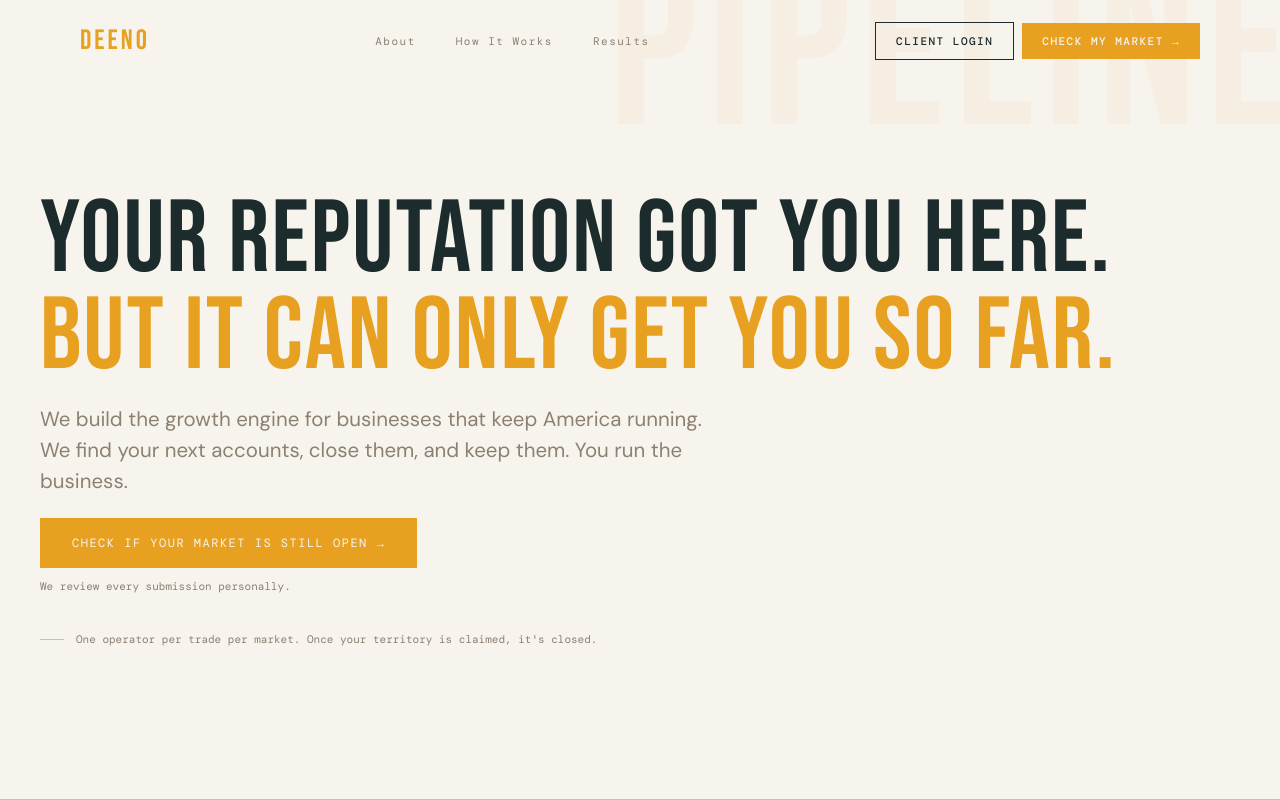
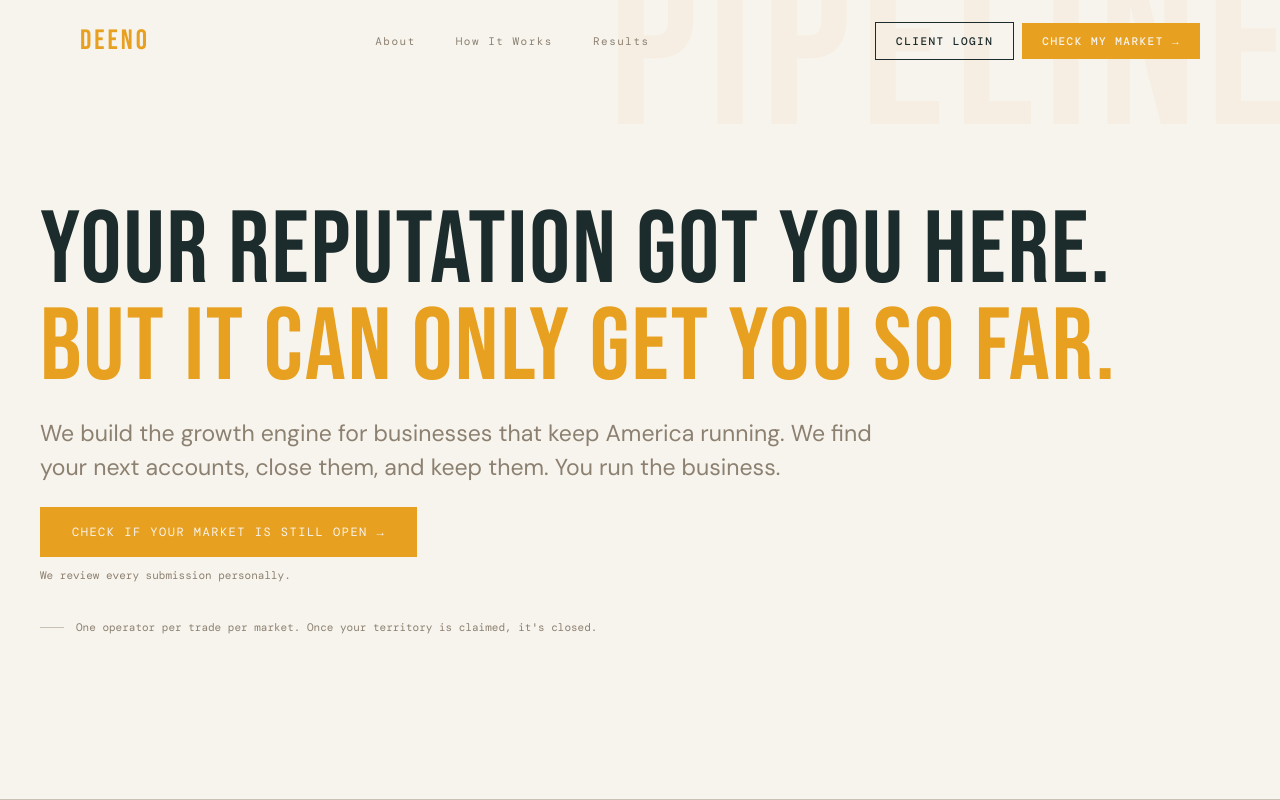
Before and after one commit to KierinF/deeno-brands, a Next.js app: page / in a window 1280 px wide. Shown: the top 800 px of the page. Built offline with nearby package versions, Linux system fonts and the light colour scheme.

Commit message:
Hero: widen subheading maxWidth and bump font size

```diff
--- a/app/components/Hero.tsx
+++ b/app/components/Hero.tsx
@@ -55,9 +55,9 @@ export default function Hero() {
         </h1>
 
         <p style={{
-          maxWidth: 680,
+          maxWidth: 860,
           color: "#8C8070",
-          fontSize: "clamp(20px, 1.6vw, 24px)",
+          fontSize: "clamp(22px, 1.8vw, 28px)",
           lineHeight: 1.5,
           marginBottom: 22,
           opacity: mounted ? 1 : 0,
```
